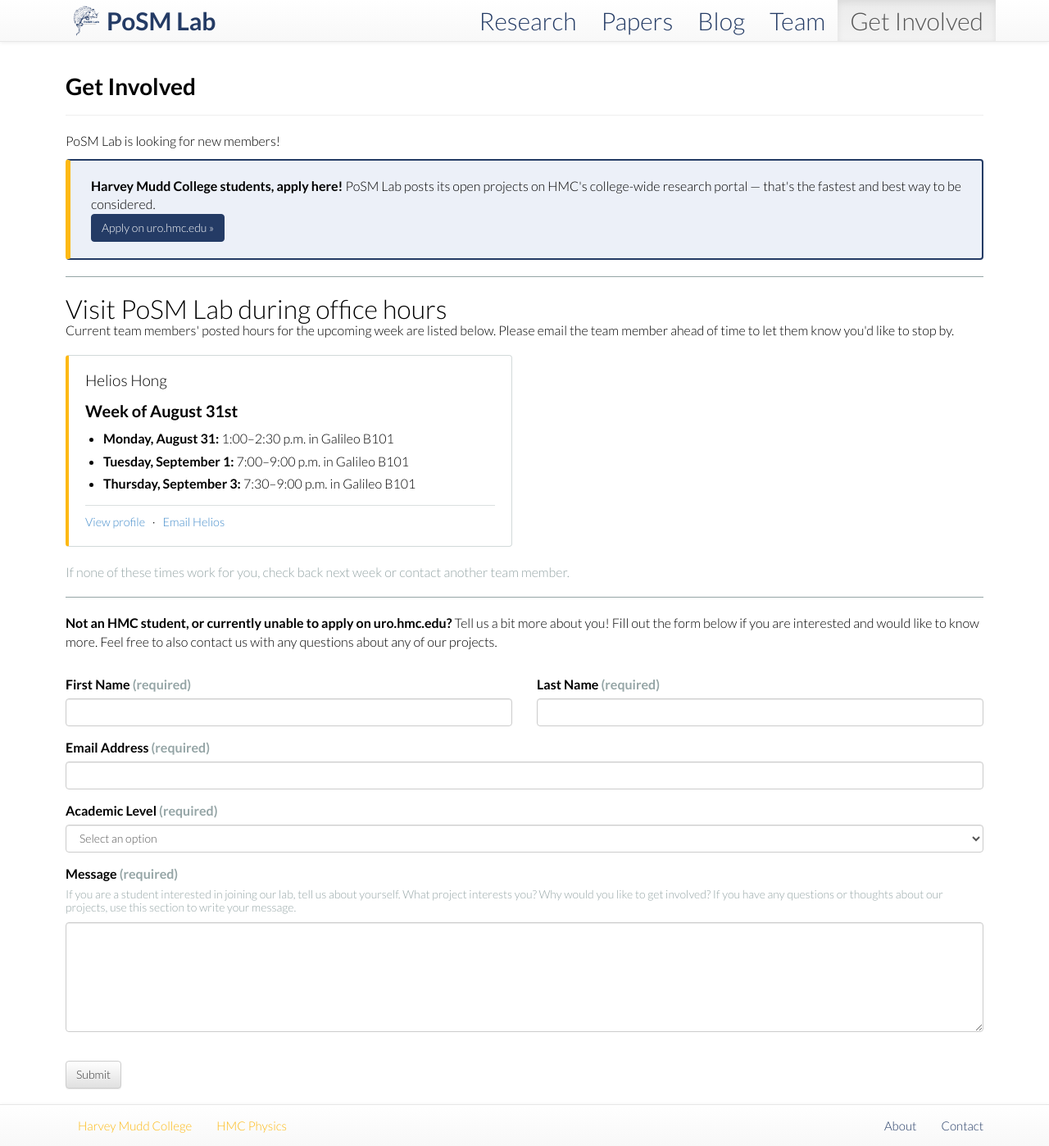
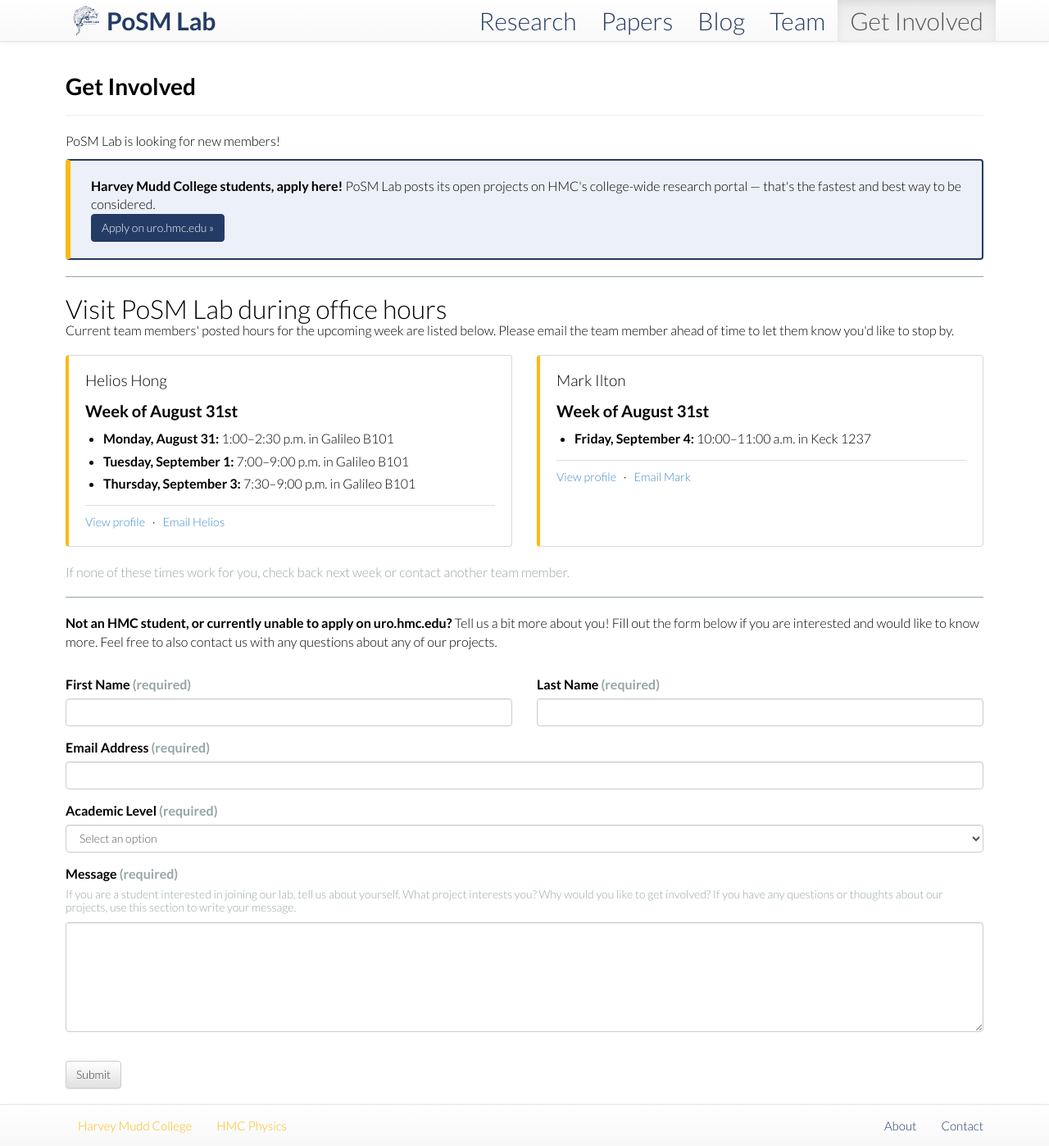
Before and after one commit to posmlab/posmlab.org, a Jekyll site: the page built from getinvolved.md, in a window 1280 px wide and 1398 px high. Shown: the whole window at 82% size. Built offline with Jekyll 4.4.1, drawn with Linux system fonts in a browser that asks for light colours; nearby versions of some CDN libraries.

Commit message:
Add office hours for Mark Ilton
Updated office hours for Mark Ilton with new session details.

```diff
--- a/team/_posts/2018-08-01-mark-ilton.md
+++ b/team/_posts/2018-08-01-mark-ilton.md
@@ -11,12 +11,12 @@ scholar: bhT7jrwAAAAJ
 image: /assets/images/team/mark-ilton.jpg
 alum: false
 # OFFICE HOURS: To post hours, uncomment this block and update every value.
-# office_hours:
-#   week_of: "August 31st"
-#   sessions:
-#     - day: "Monday, August 31"
-#       time: "1:00–2:30 p.m."
-#       location: "Galileo B101"
+office_hours:
+  week_of: "August 31st"
+  sessions:
+    - day: "Friday, September 4"
+      time: "10:00–11:00 a.m."
+      location: "Keck 1237"
 ---
 {% include JB/setup %}
 
```
